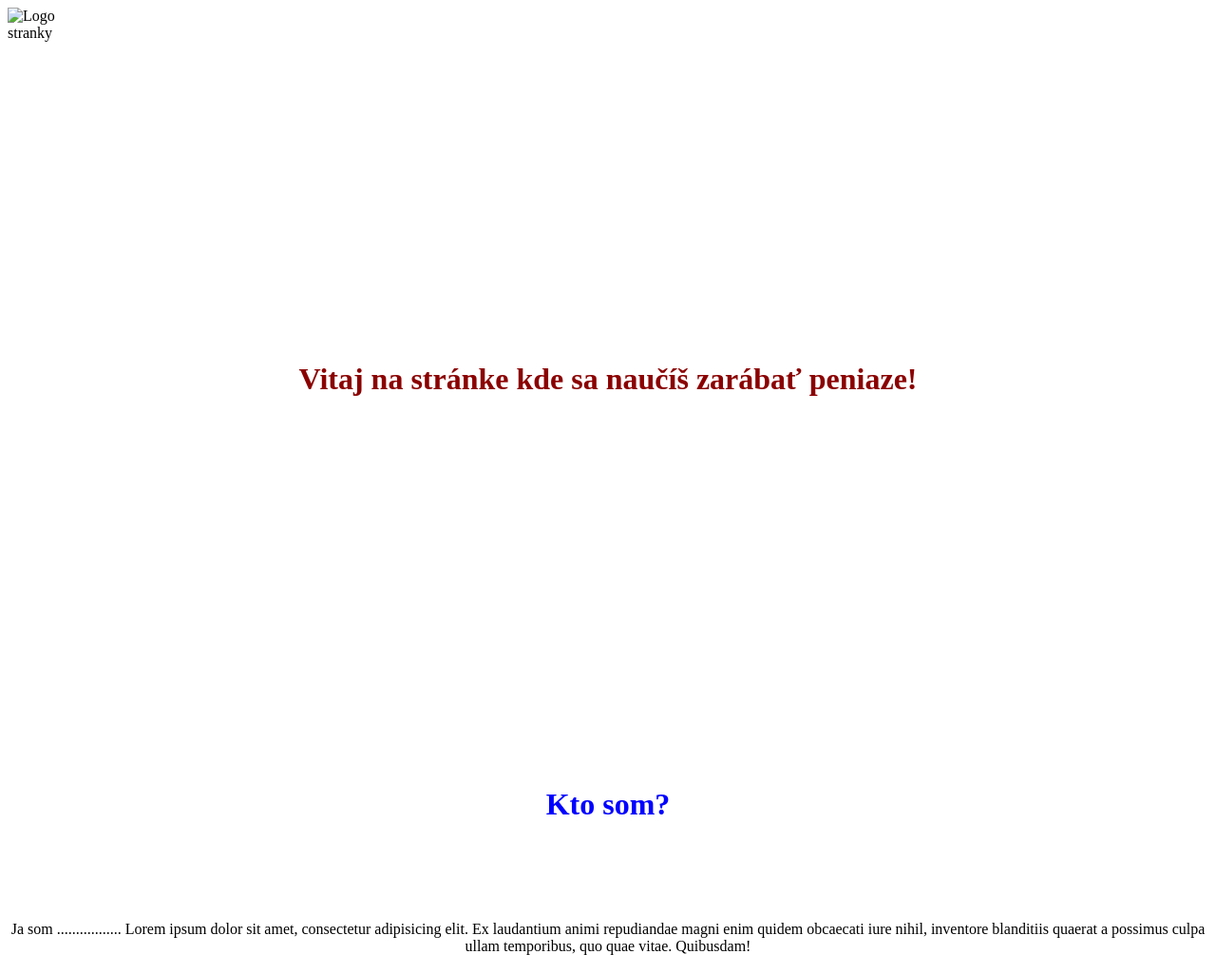
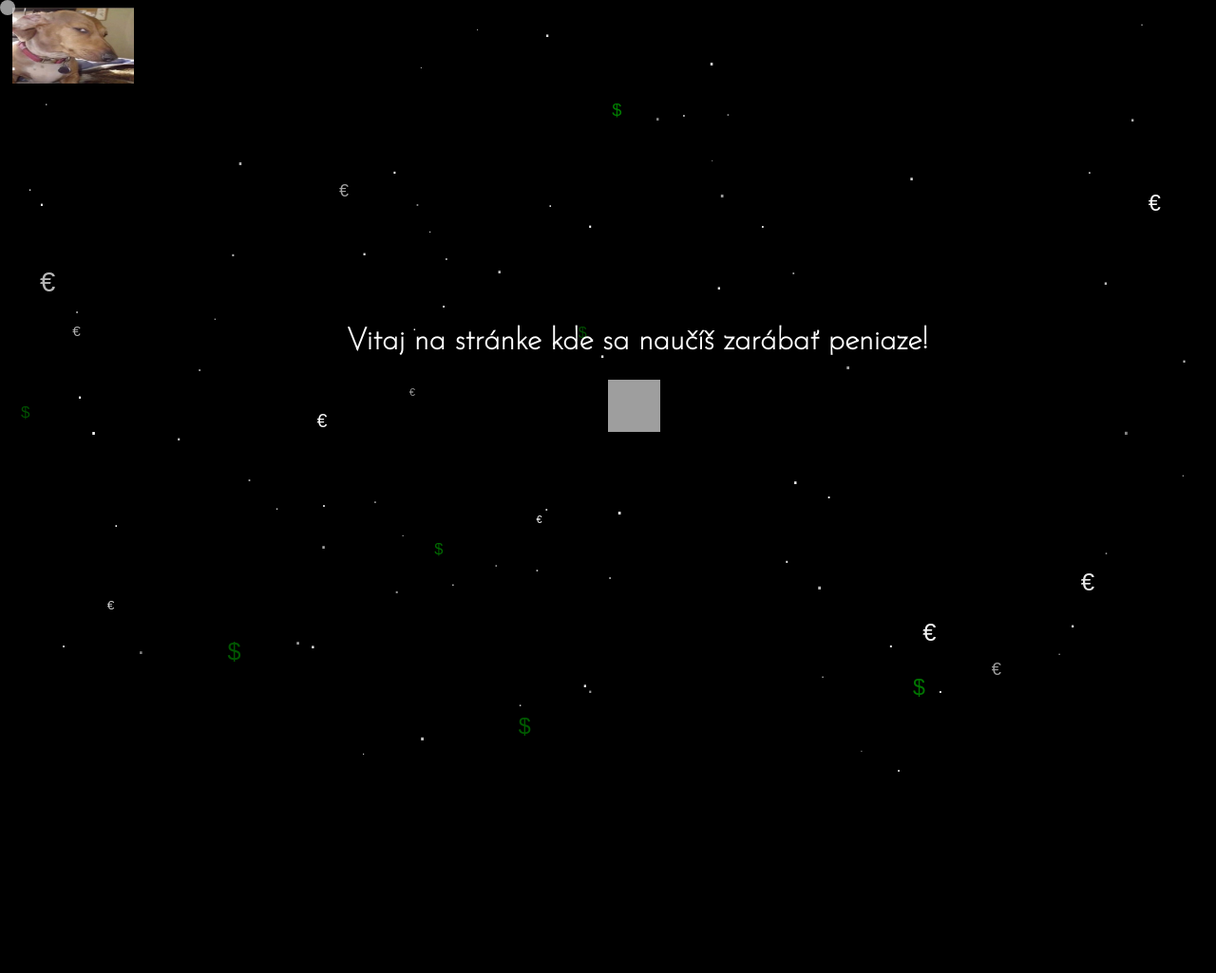
Before and after one commit to Flickino/trading-site, a plain HTML site: page index.html in a window 1280 px wide. Shown: the top 1025 px of the page at 95% size. Drawn offline with Linux system fonts and the light colour scheme; grey boxes are pictures that could not be loaded.

Commit message:
Fast update

```diff
--- a/CSS/style.css
+++ b/CSS/style.css
@@ -1,31 +1,138 @@
+body {
+  margin: 0;
+  padding: 0;
+  scrollbar-width: none; /* Firefox */
+  -ms-overflow-style: none; /* Internet Explorer and Edge */
+  background-color: black;
+  cursor: none;
+  height: 5000px;
+}
+body::-webkit-scrollbar {
+  width: 0.5em; /* Adjust the scrollbar width as needed */
+}
+
+body::-webkit-scrollbar-thumb {
+  background-color: black; /* Hide the thumb */
+}
+head {
+    background-color: black;
+}
+
+
 h1 {
-    display: flex;
-    color: darkred;
-    justify-content: center;
-    align-items: center;
-    text-align: center;
-    height: 80vh;
+  color: white;
+  margin: 0; /* Remove default margin */
+  font-weight: bolder;
+  text-align: center;
+  position: absolute;
+  top: 45%;
+  left: 50%;
+  font-family: 'Josefin Sans';
+  transform: translate(-45%, -50%);
 }
+
+
+#scroll-down {
+    color: white;
+    margin-top: 20px; /* Space between h1 and the button */
+
+}
+
+#scroll-down img {
+  width: 50px; /* Adjust as needed */
+  height: 50px; /* Adjust as needed */
+  max-width: 100%;
+  max-height: 100%;
+  animation: pulse 2s infinite ease-in-out; /* Apply the pulse animation */
+  transition: drop-shadow 0.3s ease;
+}
+
+img.main-arrow {
+  z-index:2;
+}
+img.glow-arrow {
+  z-index:1;
+  transform: scale(1.01) translate(-50%, -50%);
+  -webkit-transform: scale(1.01) translate(-50%, -50%);
+  filter: brightness(0) invert(1) blur(5px);
+  -webkit-filter: brightness(0) invert(1) blur(5px);
+  opacity:0;
+}
+img.main-arrow:hover ~ img.glow-arrow {
+  opacity:1;
+}
+
 img {
-    display: flex;
-    align-items: center;
-    justify-content: center;
-    height: 50px;
-    width: 50px;
+  position:absolute;
+  max-height:90%;
+  top:50%;
+  left:50%;
+  transform: translate(-50%, -50%);
+  -webkit-transform: translate(-50%, -50%);
+  transform-origin: 0 0;
+  -webkit-transform-origin: 0 0;
 }
-.navi h2{
-    display: flex;
-    color: blue;
-    justify-content: center;
-    align-items: center;
-    text-align: center;
-    height: 20vh;
-    font-size:xx-large;
+img.Logo{
+  position: absolute;
+  top: 6%;
+  left: 6%;
+  max-height: 10%;
+  max-width: 10%;
+  height: 80%;
+  width: 80%;
 }
-.navi{
-    display: flex;
-    flex-direction: column;
-    justify-content: center;
-    align-items: center;
-    text-align: center;
-}
+
+.cursor {
+    width: 16px; /* Size of the cursor */
+    height: 16px; /* Size of the cursor */
+    border-radius: 50%; /* Makes it a circle */
+    background: rgba(255, 255, 255, 0.6); /* White color with opacity */
+    position: fixed; /* Keeps the cursor on top of other elements */
+    pointer-events: none; /* Ensures click events are not captured by the cursor */
+    z-index: 10000; /* Ensures the cursor is above other items */
+    transition: transform 0.05s ease-out; /* Smooth transition for the movement */
+    left: 0; /* Initial left position */
+    top: 0; /* Initial top position */
+    filter: blur(0.5px);
+  }
+
+
+  #star-container {
+    position: absolute;
+    width: 100vw;
+    height: 100vh;
+    overflow: hidden;
+  }
+
+  .star {
+    position: absolute;
+    color: white; /* Color of the symbol */
+    font-family: 'Arial', sans-serif; /* Specify the font to ensure consistent sizing */
+    animation: fly 10s linear infinite;
+  }
+
+  .star::before {
+    content: attr(data-symbol); /* Use the symbol stored in the data-symbol attribute */
+  }
+
+  @keyframes pulse {
+    0% {
+      transform: scale(1); /* Original size */
+    }
+    50% {
+      transform: scale(1.1); /* 10% larger */
+    }
+    100% {
+      transform: scale(1); /* Back to original size */
+    }
+  }
+
+  /* Animation to move the stars from top to bottom */
+  @keyframes fly {
+    from {
+      transform: translateY(-10px);
+    }
+    to {
+      transform: translateY(100vh);
+    }
+  }
--- a/index.html
+++ b/index.html
@@ -4,20 +4,29 @@
     <meta charset="UTF-8">
     <meta name="viewport" content="width=device-width, initial-scale=1.0">
     <link rel="stylesheet" href="./CSS/style.css" />
-    <title>Web</title>
+    <title>Trading Free</title>
+    <style>
+        @import url('https://fonts.googleapis.com/css2?family=Josefin+Sans:wght@100&family=Open+Sans:wght@300&family=PT+Serif&family=Raleway:wght@200&display=swap');
+      </style>
 </head>
 <body>
-    <main>
-        <img src="./" alt="Logo stranky" />
-        <h1>Vitaj na stránke kde sa naučíš zarábať peniaze!</h1>
-        <nav class="navi">
-            <h2>Kto som?</h2>
-            <p>Ja som ................. Lorem ipsum dolor sit amet, consectetur adipisicing elit. Ex laudantium animi repudiandae magni enim quidem obcaecati iure nihil, inventore blanditiis quaerat a possimus culpa ullam temporibus, quo quae vitae. Quibusdam!</p>
+    <div class="background-top-intro">
+        <img class="Logo" src="assets\img\logo.jpg" alt="Logo stranky" />
+        <div class="cursor"></div>
+        <div id="star-container"></div>
+        <div class="content">
+            <h1>Vitaj na stránke kde sa naučíš zarábať peniaze!</h1>
+            <div id="scroll-down">
+                <img class="main-arrow" src="https://cdn.discordapp.com/attachments/1171043239613190187/1199685996283973692/downward-arrow.png?ex=65c371a6&is=65b0fca6&hm=cf393e35ad3277102daec3e8b7bc9e4027b57d233ea1721bde9daef38527a926&" alt="Scroll Down">
+                <img class="glow-arrow" src="https://cdn.discordapp.com/attachments/1171043239613190187/1199685996283973692/downward-arrow.png?ex=65c371a6&is=65b0fca6&hm=cf393e35ad3277102daec3e8b7bc9e4027b57d233ea1721bde9daef38527a926&" alt="Scroll Down">
+            </div>
+        </div>
+    </div>
 
-        </nav>
-    </main>
-    <footer>
+    <script src="js/cursor.js"></script>
+    <script src="js/bg.js"></script>
+    <script type="text/javascript" src="js/arrow.js"></script>
 
-    </footer>
+
 </body>
 </html>
--- /dev/null
+++ b/js/arrow.js
@@ -0,0 +1,20 @@
+
+let img = document.querySelector("#scroll-down img");
+
+img.addEventListener("click", function(){
+    var windowHeight = window.innerHeight || document.documentElement.clientHeight || document.body.clientHeight;
+    var scrollAmount = (windowHeight * 100) / 100;
+    window.scrollBy({
+        top: scrollAmount,
+        left: 0,
+        behavior: 'smooth'
+    });
+})
+document.getElementById('scroll-button').addEventListener('click', function() {
+    // Scroll down by a certain amount when the button is clicked
+    window.scrollBy({
+        top: 100, // Adjust the scroll amount as needed
+        left: 0,
+        behavior: 'smooth' // Smooth scrolling animation
+    });
+});
--- /dev/null
+++ b/js/bg.js
@@ -0,0 +1,51 @@
+const starContainer = document.getElementById('star-container');
+
+function createStar() {
+  const star = document.createElement('div');
+  star.classList.add('star');
+
+  // Randomize the horizontal position of the star
+  const starX = Math.random() * window.innerWidth;
+  star.style.left = `${starX}px`;
+
+  // Define the symbols with the desired probabilities
+  // 80% dots ".", 15% dollars "$", 5% euros "€"
+  const symbols = Array(80).fill(".").concat(Array(10).fill("$"), Array(10).fill("€"));
+  const symbol = symbols[Math.floor(Math.random() * symbols.length)];
+  star.setAttribute('data-symbol', symbol); // Use a data attribute to store the symbol
+
+  // Set the color to green if the symbol is a dollar
+  if (symbol === "$") {
+    star.style.color = "green"; // Set color to green for dollars
+  } else {
+    star.style.color = "white"; // Default color for other symbols
+  }
+
+  // Randomize the size (font-size) of the star
+  const starSize = Math.random() * 20 + 10; // Font size between 10px and 30px
+  star.style.fontSize = `${starSize}px`;
+
+  // Randomize the opacity of the star
+  const starOpacity = Math.random() * 0.5 + 0.5; // Opacity between 0.5 and 1
+  star.style.opacity = starOpacity;
+
+  // Randomize the animation duration (between 5 and 10 seconds)
+  const animationDuration = Math.random() * 5 + 5;
+  star.style.animationDuration = `${animationDuration}s`;
+
+  // Randomize the animation delay (to scatter the initial positions of the stars)
+  const animationDelay = Math.random() * -10;
+  star.style.animationDelay = `${animationDelay}s`;
+
+  starContainer.appendChild(star);
+
+  // Optional: Remove star after it's animated (to avoid an infinitely growing DOM)
+  star.addEventListener('animationend', () => {
+    star.remove();
+  });
+}
+
+// Create multiple stars
+for (let i = 0; i < 100; i++) { // Adjust the number of stars here
+  createStar();
+}
--- /dev/null
+++ b/js/cursor.js
@@ -0,0 +1,10 @@
+const cursorBig = document.querySelector('.cursor');
+
+const positionElement = (e) => {
+  const mouseY = e.clientY;
+  const mouseX = e.clientX;
+
+  cursorBig.style.transform = `translate3d(${mouseX}px, ${mouseY}px, 0)`;
+}
+
+window.addEventListener('mousemove', positionElement);
```
Also changed, not shown: app.js (added), assets/img/arrow-down.png (added), assets/img/background.jpg (added), assets/img/logo.jpg (added).
